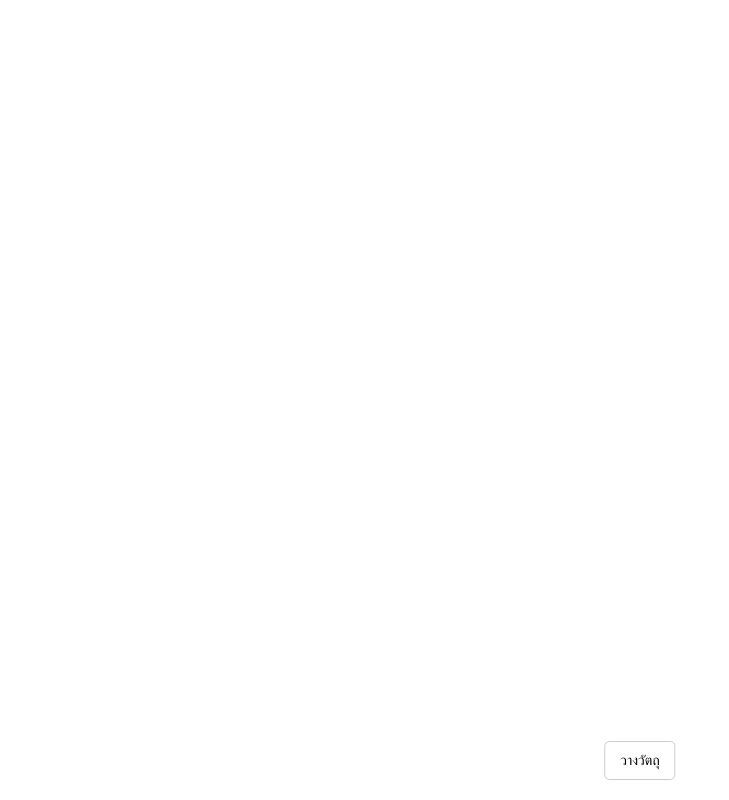
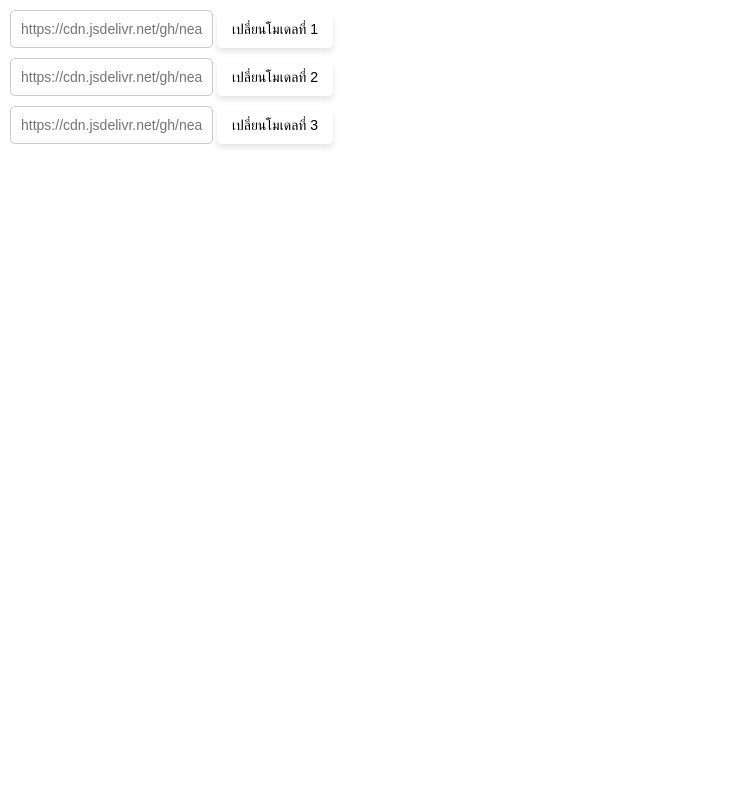
Before and after one commit to nearcode/crating, a plain HTML site: page index.html in a window 1280 px wide. Shown: the whole page, without its empty margins (0-729 px from the left). Drawn offline with Linux system fonts and the light colour scheme.

Commit message:
Update index.html

```diff
--- a/index.html
+++ b/index.html
@@ -3,86 +3,87 @@
 <head>
   <meta charset="UTF-8">
   <meta name="viewport" content="width=device-width, initial-scale=1.0">
-  <title>AR Object Placement</title>
-  <script src="https://aframe.io/releases/1.2.0/aframe.min.js"></script>
-  <script src="https://cdn.jsdelivr.net/npm/ar.js@3.3.2/aframe/build/aframe-ar.min.js"></script>
+  <title>WebAR Model Switch</title>
+  <script src="https://apps.8thwall.com/xrweb.js"></script>
+  <script src="https://aframe.io/releases/1.4.0/aframe.min.js"></script>
   <style>
-    body { margin: 0; overflow: hidden; }
-    .ui-panel {
+    body {
+      margin: 0;
+      overflow: hidden;
+    }
+    #ui-container {
       position: absolute;
-      bottom: 20px;
-      left: 50%;
-      transform: translateX(-50%);
+      top: 10px;
+      left: 10px;
+      z-index: 1000;
       display: flex;
+      flex-direction: column; /* ปุ่มเรียงกันในแนวตั้ง */
       gap: 10px;
     }
-    .ui-button {
-      background-color: #ffffff;
-      border: 1px solid #ccc;
+    button {
       padding: 10px 15px;
       font-size: 14px;
+      border: none;
+      border-radius: 5px;
+      background-color: #fff;
+      box-shadow: 0px 4px 6px rgba(0, 0, 0, 0.1);
       cursor: pointer;
+      transition: background-color 0.3s;
+    }
+    button:hover {
+      background-color: #ddd;
+    }
+    input {
+      padding: 10px;
+      font-size: 14px;
+      border: 1px solid #ccc;
       border-radius: 5px;
     }
   </style>
 </head>
 <body>
-  <!-- Scene -->
-  <a-scene embedded arjs>
-    <!-- กล้อง AR -->
-    <a-camera position="0 0 0" look-controls></a-camera>
+  <!-- คอนเทนเนอร์สำหรับปุ่มและอินพุต -->
+  <div id="ui-container">
+    <div>
+      <input id="model1" type="text" placeholder="https://cdn.jsdelivr.net/gh/nearcode/crating@259ecc8ba8caa14745f1f358fd0cd3f0f464db4e/sign1.png">
+      <button onclick="changeModelFromInput('https://cdn.jsdelivr.net/gh/nearcode/crating@259ecc8ba8caa14745f1f358fd0cd3f0f464db4e/sign1.png')">เปลี่ยนโมเดลที่ 1</button>
+    </div>
+    <div>
+      <input id="model2" type="text" placeholder="https://cdn.jsdelivr.net/gh/nearcode/crating@259ecc8ba8caa14745f1f358fd0cd3f0f464db4e/sign2.png">
+      <button onclick="changeModelFromInput('https://cdn.jsdelivr.net/gh/nearcode/crating@259ecc8ba8caa14745f1f358fd0cd3f0f464db4e/sign2.png')">เปลี่ยนโมเดลที่ 2</button>
+    </div>
+    <div>
+      <input id="model3" type="text" placeholder="https://cdn.jsdelivr.net/gh/nearcode/crating@259ecc8ba8caa14745f1f358fd0cd3f0f464db4e/sign3.png">
+      <button onclick="changeModelFromInput('https://cdn.jsdelivr.net/gh/nearcode/crating@259ecc8ba8caa14745f1f358fd0cd3f0f464db4e/sign3.png')">เปลี่ยนโมเดลที่ 3</button>
+    </div>
+  </div>
 
-    <!-- พื้นผิวสำหรับการตรวจจับ -->
-    <a-plane id="ground" rotation="-90 0 0" width="10" height="10" color="lightgrey" visible="false"></a-plane>
+  <!-- A-Frame Scene -->
+  <a-scene xrweb>
+    <!-- 3D Model Container -->
+    <a-entity id="model-container" position="0 1.5 -3" rotation="0 0 0" animation="property: rotation; to: 0 360 0; loop: true; dur: 10000">
+      <a-entity id="model" gltf-model="4.glb"></a-entity>
+    </a-entity>
 
-    <!-- โหนดสำหรับวัตถุ -->
-    <a-entity id="models"></a-entity>
-
-    <!-- แสง -->
-    <a-light type="directional" position="0 5 5"></a-light>
-    <a-light type="ambient" color="#ffffff"></a-light>
+    <!-- AR Camera -->
+    <a-camera position="0 1.6 0" look-controls></a-camera>
   </a-scene>
 
-  <!-- UI -->
-  <div class="ui-panel">
-    <button class="ui-button" onclick="placeObject()">วางวัตถุ</button>
-  </div>
-
   <script>
-    function placeObject() {
-      const models = document.querySelector('#models');
-      const ground = document.querySelector('#ground');
-      const camera = document.querySelector('a-camera');
-
-      // ตรวจสอบว่ากล้องและพื้นพร้อมใช้งาน
-      if (!camera.components.camera || !ground.object3D) {
-        alert("AR ยังไม่พร้อมใช้งาน กรุณาลองใหม่อีกครั้ง");
-        return;
-      }
-
-      // สร้างโมเดลใหม่
-      const model = document.createElement('a-entity');
-      model.setAttribute(
-        'gltf-model',
-        'https://cdn.jsdelivr.net/gh/nearcode/crating@3027978bac5a5f024704ee3c66f334021c7233ca/untitled.glb'
-      );
-      model.setAttribute('scale', '0.5 0.5 0.5'); // ปรับขนาดโมเดล
-
-      // ใช้ Raycaster เพื่อคำนวณตำแหน่งที่กล้องกำลังมอง
-      const raycaster = new THREE.Raycaster();
-      const cameraEl = camera.components.camera.camera;
-      const direction = new THREE.Vector3(0, 0, -1); // ทิศทางที่กล้องมอง
-      direction.applyQuaternion(cameraEl.quaternion);
-
-      raycaster.set(cameraEl.position, direction);
-      const intersects = raycaster.intersectObject(ground.object3D, true);
-
-      if (intersects.length > 0) {
-        const point = intersects[0].point; // ตำแหน่งที่ตรวจจับได้
-        model.setAttribute('position', `${point.x} ${point.y + 0.2} ${point.z}`); // ยกขึ้นจากพื้นเล็กน้อย
-        models.appendChild(model);
+    /**
+     * ฟังก์ชันสำหรับเปลี่ยนโมเดล 3D ผ่านลิงก์ที่ใส่ในช่องอินพุต
+     * @param {string} inputId - ID ของอินพุตที่เก็บลิงก์โมเดล
+     */
+    function changeModelFromInput(inputId) {
+      // ดึงค่าลิงก์จากช่องอินพุต
+      const modelPath = document.getElementById(inputId).value;
+      // ตรวจสอบว่ามีการกรอกลิงก์หรือไม่
+      if (modelPath) {
+        const modelEntity = document.getElementById("model");
+        // อัปเดตคุณสมบัติ glTF ของโมเดลให้เป็นไฟล์ใหม่
+        modelEntity.setAttribute("gltf-model", modelPath);
       } else {
-        alert("ไม่พบพื้นผิวที่ตรวจจับได้");
+        alert("กรุณาใส่ลิงก์โมเดลก่อน!");
       }
     }
   </script>
```
